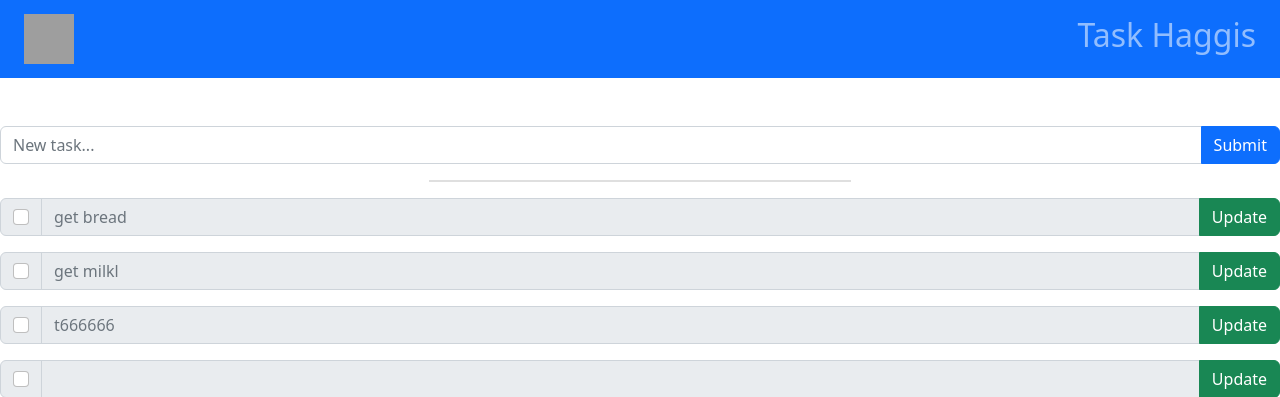
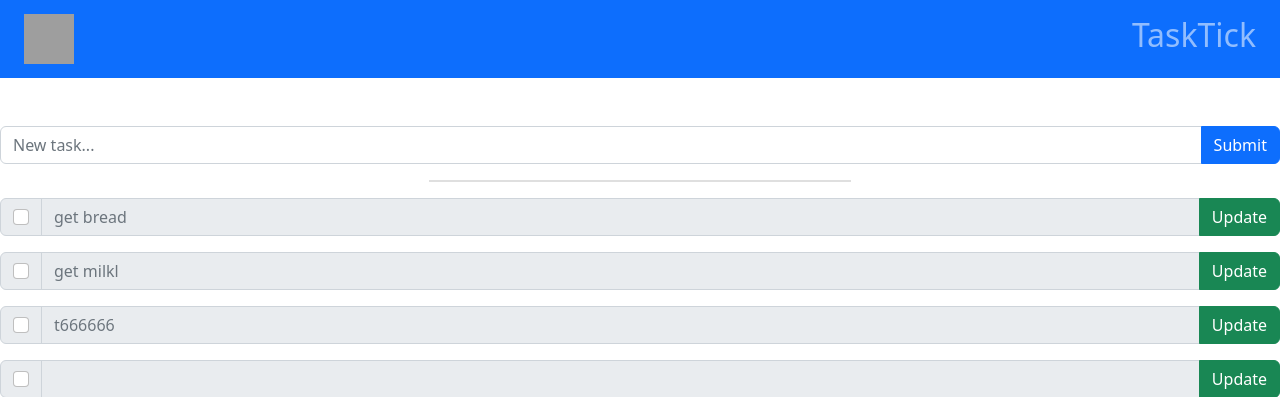
Before and after one commit to 2and20/day-88-task-manager-v3, a Flask app: page / in a window 1280 px wide. Shown: the top 397 px of the page. Run offline with Flask 2, Linux system fonts and the light colour scheme; data comes from the database, SQL or seed files in the repository; both versions use the stored data as it was after the commit; grey boxes are pictures that could not be loaded.

```diff
--- a/templates/header.html
+++ b/templates/header.html
@@ -2,7 +2,7 @@
 <html lang="en">
 <head>
     <meta charset="UTF-8">
-    <title>Task Haggis</title>
+    <title>TaskTick</title>
     <!-- Bootstrap CSS only -->
     <link href="https://cdn.jsdelivr.net/npm/bootstrap@5.2.0-beta1/dist/css/bootstrap.min.css" rel="stylesheet" integrity="sha384-0evHe/X+R7YkIZDRvuzKMRqM+OrBnVFBL6DOitfPri4tjfHxaWutUpFmBp4vmVor" crossorigin="anonymous">
     <link rel="stylesheet" href="./static/styles.css">
--- a/templates/index.html
+++ b/templates/index.html
@@ -4,10 +4,10 @@
 
 <nav class="px-4 navbar navbar-dark sticky-top bg-primary">
 
-    <img class="iconpad" src="https://thumbs.dreamstime.com/z/cartoon-scottish-haggis-76053892.jpg" width="50" height="50" alt="">
+    <img class="iconpad" src="https://img.myloview.com/stickers/tick-icon-vector-symbol-checkmark-isolated-on-white-background-checked-icon-or-correct-choice-sign-check-mark-or-checkbox-pictogram-400-168890851.jpg" width="50" height="50" alt="">
 
 <span class="navbar-text">
-    <h2>Task Haggis<h2>
+    <h2>TaskTick<h2>
   </span>
 
     </nav>
```
Also changed, not shown: static/favicon.ico, tasks.db.
